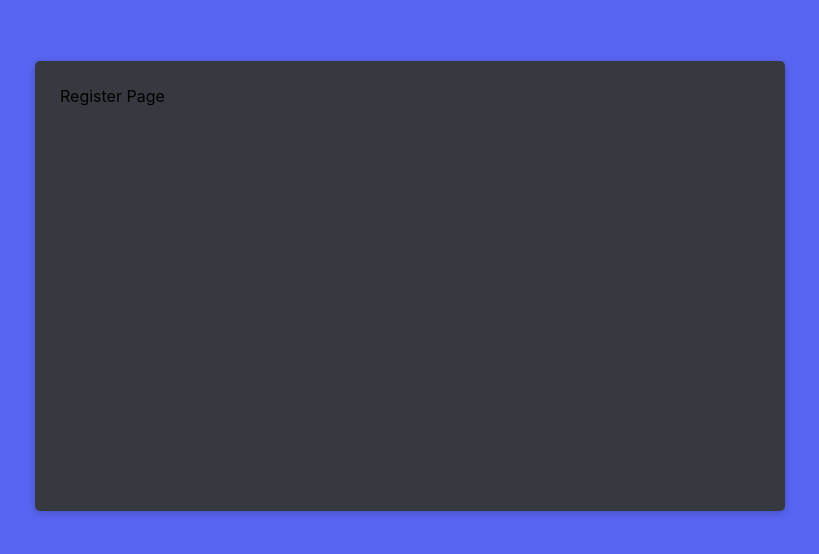
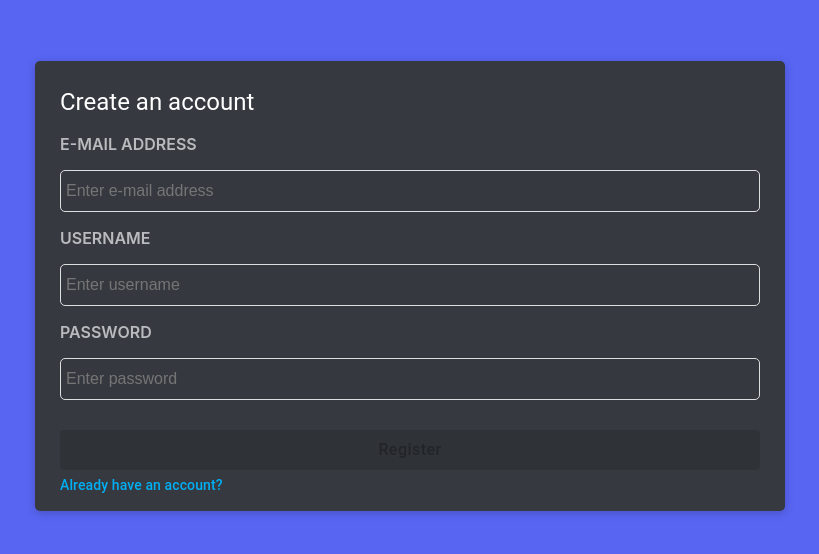
Before and after one commit to brentedwards-nz/Discord-Clone-Learn-MERN-Stack-with-WebRTC-and-SocketIO, a React (Create React App) app in the folder discord-frontend/: page /register in a window 1280 px wide. Shown: the part 114-668 px from the top of the page, without its empty margins (230-1049 px from the left). Built offline with nearby package versions, Linux system fonts and the light colour scheme.

Commit message:
Chapter 42

```diff
--- a/discord-frontend/src/authPages/RegisterPage/RegisterPage.js
+++ b/discord-frontend/src/authPages/RegisterPage/RegisterPage.js
@@ -1,8 +1,44 @@
-import React from "react";
+import React, { useState, useEffect } from "react";
 import AuthBox from '../../shared/components/AuthBox'
+import { Typography } from "@mui/material";
+import RegisterPageInputs from "./RegisterPageInputs"
+import RegisterPageFooter from "./RegisterPageFooter"
+import { validateRegisterForm } from "../../shared/utils/validators";
 
 const RegisterPage = () => {
-    return <AuthBox>Register Page</AuthBox>
+    const [mail, setMail] = useState("");
+    const [password, setPassword] = useState("");
+    const [username, setUsername] = useState("");
+    const [isFormValid, setIsformValid] = useState(false);
+
+    useEffect(() => {
+        setIsformValid(validateRegisterForm({mail, password, username}));
+    },[mail, password, username, setIsformValid]);
+
+    const handleRegister = () => {
+        console.log('Register')
+    }
+
+    return (
+        <AuthBox>
+            <Typography variant="h5" sx={{color: "white"}}>
+                Create an account
+            </Typography>
+            <RegisterPageInputs
+                mail={mail}
+                setMail={setMail}
+                password={password}
+                setPassword={setPassword}
+                username={username}
+                setUsername={setUsername}
+
+            />
+            <RegisterPageFooter
+                handleRegister={handleRegister}
+                isFormValid={isFormValid}
+            />
+        </AuthBox>
+    );
 }
 
 export default RegisterPage;
--- /dev/null
+++ b/discord-frontend/src/authPages/RegisterPage/RegisterPageFooter.js
@@ -0,0 +1,46 @@
+import React from "react";
+import CustomPrimaryButton from "../../shared/components/CustomPrimaryButton";
+import RedirectInfo from "../../shared/components/RedirectInfo";
+import {useNavigate} from 'react-router-dom';
+import { Tooltip  } from "@mui/material";
+
+const getFormValidMessage = () => {
+    return "Press to register"
+}
+const getFormNotValidMessage = () => {
+    return "Username should contain between 3 and 12 characters and password should contaion between 6 and 12 characters. Also correct e-mail address should be provided"
+}
+
+const RegisterPageFooter = ({handleRegister, isFormValid}) => {
+    const navigate = useNavigate();
+    const handlePushToLoginPage = () => {
+        navigate("/login")
+    };
+
+    return (
+        <>
+        <Tooltip
+        title={isFormValid ? getFormValidMessage(): getFormNotValidMessage()}
+        >
+            <div>
+                <CustomPrimaryButton
+                    label='Register'
+                    additionalStyles = {{
+                        marginTop: '30px'
+                    }}
+                    disabled = {!isFormValid}
+                    onClick = {handleRegister}
+                />
+            </div>
+        </Tooltip>
+        <RedirectInfo
+            text=''
+            redirectText='Already have an account?'
+            additionalStyles={{marginTop: '5px'}}
+            redirectHandler={handlePushToLoginPage}
+        />
+        </>
+    );
+};
+
+export default RegisterPageFooter;
--- /dev/null
+++ b/discord-frontend/src/authPages/RegisterPage/RegisterPageInputs.js
@@ -0,0 +1,31 @@
+import InputWithLabel from "../../shared/components/InputWithLabel"
+import React from "react";
+
+const   RegisterPageInputs = (props) => {
+    const {mail, setMail, username, setUsername, password, setPassword} = props;
+    return <>
+     <InputWithLabel
+        value={mail}
+        setValue={setMail}
+        label="E-mail address"
+        type="text"
+        placeholder="Enter e-mail address"
+     />
+     <InputWithLabel
+        value={username}
+        setValue={setUsername}
+        label="Username"
+        type="text"
+        placeholder="Enter username"
+     />
+     <InputWithLabel
+        value={password}
+        setValue={setPassword}
+        label="Password"
+        type="text"
+        placeholder="Enter password"
+     />
+    </>
+}
+
+export default RegisterPageInputs;
--- a/discord-frontend/src/shared/utils/validators.js
+++ b/discord-frontend/src/shared/utils/validators.js
@@ -5,10 +5,22 @@
     return isMailValid && isPasswordValid;
 }
 
+export const validateRegisterForm = ({mail, password, username}) => {
+    const isMailValid = validateEmail(mail);
+    const isPasswordValid = validatePassword(password);
+    const isUsernameValid = validateUsername(username);
+
+    return isMailValid && isPasswordValid && isUsernameValid;
+}
+
 const validatePassword = (password) => {
-    return password.length >= 6 && password.length <= 12;
+    return password.length > 5 && password.length < 13;
 }
 
 const validateEmail = (email) => {
     return /^[a-zA-Z0-9._-]+@[a-zA-Z0-9.-]+\.[a-zA-Z]{2,4}$/.test(email);
 }
+
+const validateUsername = (username) => {
+    return username.length > 2 && username.length < 13;
+}
```
